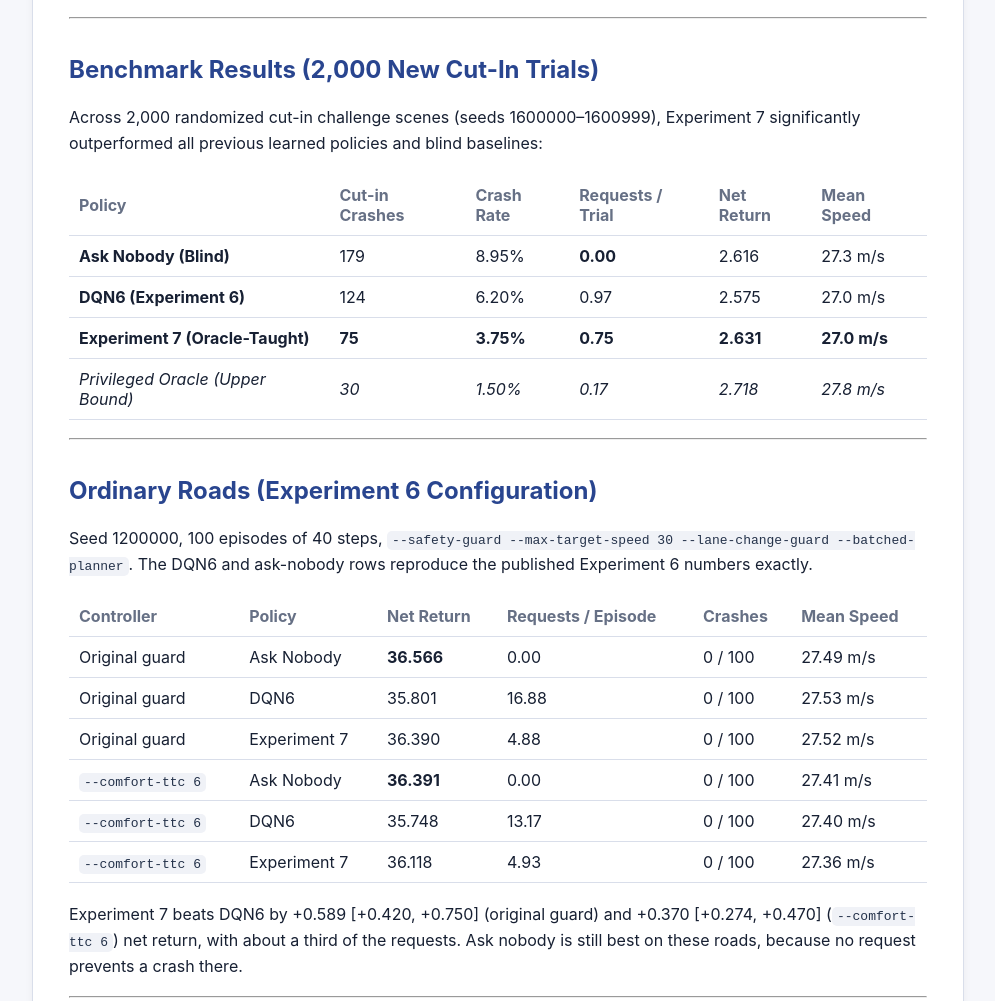
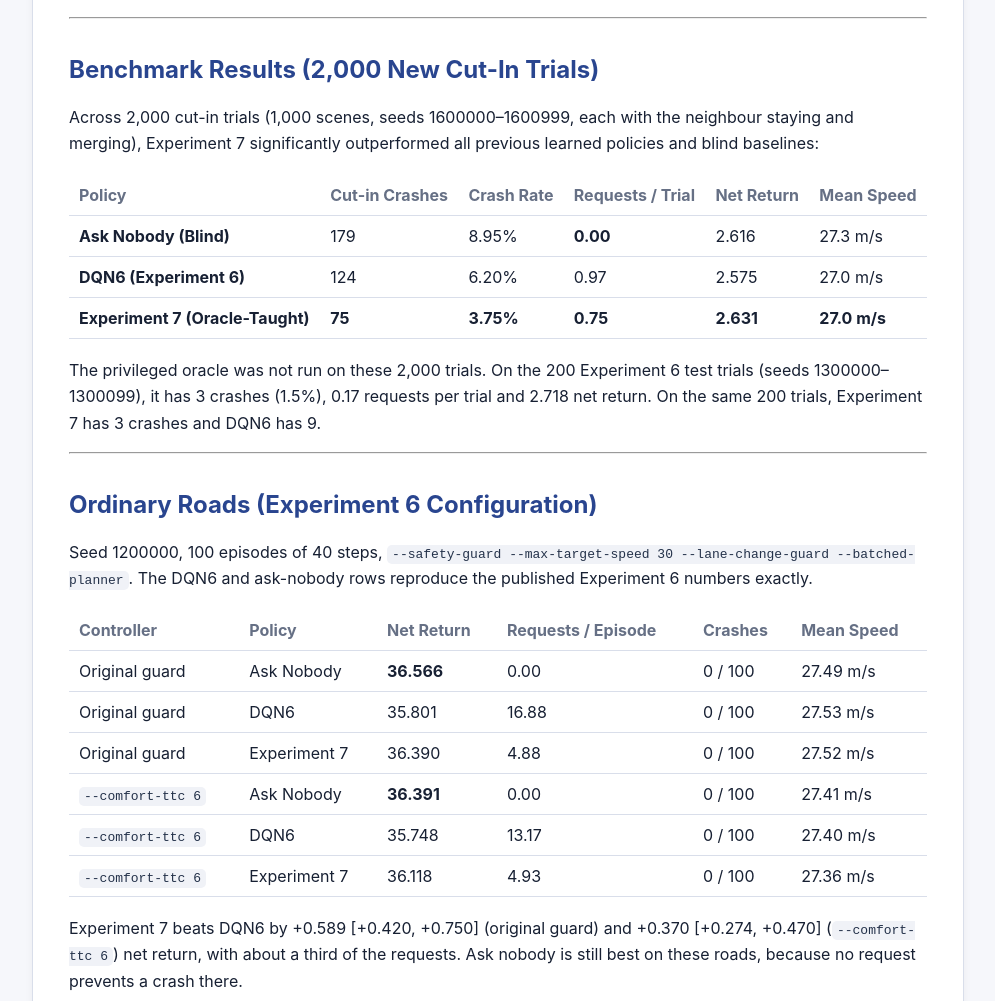
Before and after one commit to YashKhairnar/Echo, a plain HTML site: page docs/experiment_7.html in a window 1280 px wide. Shown: the part 1203-2204 px from the top of the page, without its empty margins (267-1262 px from the left). Drawn offline with nearby package versions, Linux system fonts and the light colour scheme.

Commit message:
Use measured numbers for the oracle and scene 1300051 on the Experiment 7 page (#18)

```diff
--- a/docs/experiment_7.html
+++ b/docs/experiment_7.html
@@ -68,8 +68,9 @@ Train Request DQN via Behavior Cloning (Supervised Imitation)</code></pre>
 </ol>
 <hr>
 <h2>Benchmark Results (2,000 New Cut-In Trials)</h2>
-<p>Across 2,000 randomized cut-in challenge scenes (seeds 1600000–1600999), Experiment 7 significantly outperformed all previous learned policies and blind baselines:</p>
-<table><thead><tr><th>Policy</th><th>Cut-in Crashes</th><th>Crash Rate</th><th>Requests / Trial</th><th>Net Return</th><th>Mean Speed</th></tr></thead><tbody><tr><td><strong>Ask Nobody (Blind)</strong></td><td>179</td><td>8.95%</td><td><strong>0.00</strong></td><td>2.616</td><td>27.3 m/s</td></tr><tr><td><strong>DQN6 (Experiment 6)</strong></td><td>124</td><td>6.20%</td><td>0.97</td><td>2.575</td><td>27.0 m/s</td></tr><tr><td><strong>Experiment 7 (Oracle-Taught)</strong></td><td><strong>75</strong></td><td><strong>3.75%</strong></td><td><strong>0.75</strong></td><td><strong>2.631</strong></td><td><strong>27.0 m/s</strong></td></tr><tr><td><em>Privileged Oracle (Upper Bound)</em></td><td><em>30</em></td><td><em>1.50%</em></td><td><em>0.17</em></td><td><em>2.718</em></td><td><em>27.8 m/s</em></td></tr></tbody></table>
+<p>Across 2,000 cut-in trials (1,000 scenes, seeds 1600000–1600999, each with the neighbour staying and merging), Experiment 7 significantly outperformed all previous learned policies and blind baselines:</p>
+<table><thead><tr><th>Policy</th><th>Cut-in Crashes</th><th>Crash Rate</th><th>Requests / Trial</th><th>Net Return</th><th>Mean Speed</th></tr></thead><tbody><tr><td><strong>Ask Nobody (Blind)</strong></td><td>179</td><td>8.95%</td><td><strong>0.00</strong></td><td>2.616</td><td>27.3 m/s</td></tr><tr><td><strong>DQN6 (Experiment 6)</strong></td><td>124</td><td>6.20%</td><td>0.97</td><td>2.575</td><td>27.0 m/s</td></tr><tr><td><strong>Experiment 7 (Oracle-Taught)</strong></td><td><strong>75</strong></td><td><strong>3.75%</strong></td><td><strong>0.75</strong></td><td><strong>2.631</strong></td><td><strong>27.0 m/s</strong></td></tr></tbody></table>
+<p>The privileged oracle was not run on these 2,000 trials. On the 200 Experiment 6 test trials (seeds 1300000–1300099), it has 3 crashes (1.5%), 0.17 requests per trial and 2.718 net return. On the same 200 trials, Experiment 7 has 3 crashes and DQN6 has 9.</p>
 <hr>
 <h2>Ordinary Roads (Experiment 6 Configuration)</h2>
 <p>Seed 1200000, 100 episodes of 40 steps, <code>--safety-guard --max-target-speed 30 --lane-change-guard --batched-planner</code>. The DQN6 and ask-nobody rows reproduce the published Experiment 6 numbers exactly.</p>
@@ -82,7 +83,7 @@ Train Request DQN via Behavior Cloning (Supervised Imitation)</code></pre>
 <p><video controls preload="metadata" style="max-width:100%; height:auto; border-radius:10px;"><source src="images/dqn_experiment_7_policy.mp4" type="video/mp4">Your browser does not support embedded video.</video></p>
 <h3>2. Cut-In Comparison</h3>
 <p>When a neighboring car abruptly swerves into the ego lane, blind policies crash while the oracle-taught DQN asks early, predicts the maneuver, and brakes safely:</p>
-<table><thead><tr><th>Scenario</th><th>Blind (Ask Nobody)</th><th>Learned Policy (Experiment 7)</th></tr></thead><tbody><tr><td><strong>Seed 1300051</strong></td><td>Crashes at step 2</td><td>!<a href="images/dqn_experiment_7_intent_1300051_merge_dqn.mp4">Safe Braking</a></td></tr><tr><td><strong>Seed 1300005</strong></td><td>!<a href="images/dqn_experiment_7_intent_1300005_merge_none.mp4">Blind Crash</a></td><td>!<a href="images/dqn_experiment_7_intent_1300005_merge_dqn.mp4">Safe Braking</a></td></tr><tr><td><strong>Seed 1300061</strong></td><td>!<a href="images/dqn_experiment_7_intent_1300061_merge_none.mp4">Blind Crash</a></td><td>!<a href="images/dqn_experiment_7_intent_1300061_merge_dqn.mp4">Safe Braking</a></td></tr></tbody></table>
+<table><thead><tr><th>Scenario</th><th>Blind (Ask Nobody)</th><th>Learned Policy (Experiment 7)</th></tr></thead><tbody><tr><td><strong>Seed 1300051</strong></td><td>!<a href="images/dqn_experiment_6_intent_1300051_merge.mp4">DQN6 asks nobody, crash at step 2</a> (DQN6, which asks nobody here)</td><td>!<a href="images/dqn_experiment_7_intent_1300051_merge_dqn.mp4">Safe Braking</a></td></tr><tr><td><strong>Seed 1300005</strong></td><td>!<a href="images/dqn_experiment_7_intent_1300005_merge_none.mp4">Blind Crash</a></td><td>!<a href="images/dqn_experiment_7_intent_1300005_merge_dqn.mp4">Safe Braking</a></td></tr><tr><td><strong>Seed 1300061</strong></td><td>!<a href="images/dqn_experiment_7_intent_1300061_merge_none.mp4">Blind Crash</a></td><td>!<a href="images/dqn_experiment_7_intent_1300061_merge_dqn.mp4">Safe Braking</a></td></tr></tbody></table>
 <hr>
 <h2>Key Findings &amp; Conclusions</h2>
 <ol>
```
Also changed, not shown: 1 other file.
